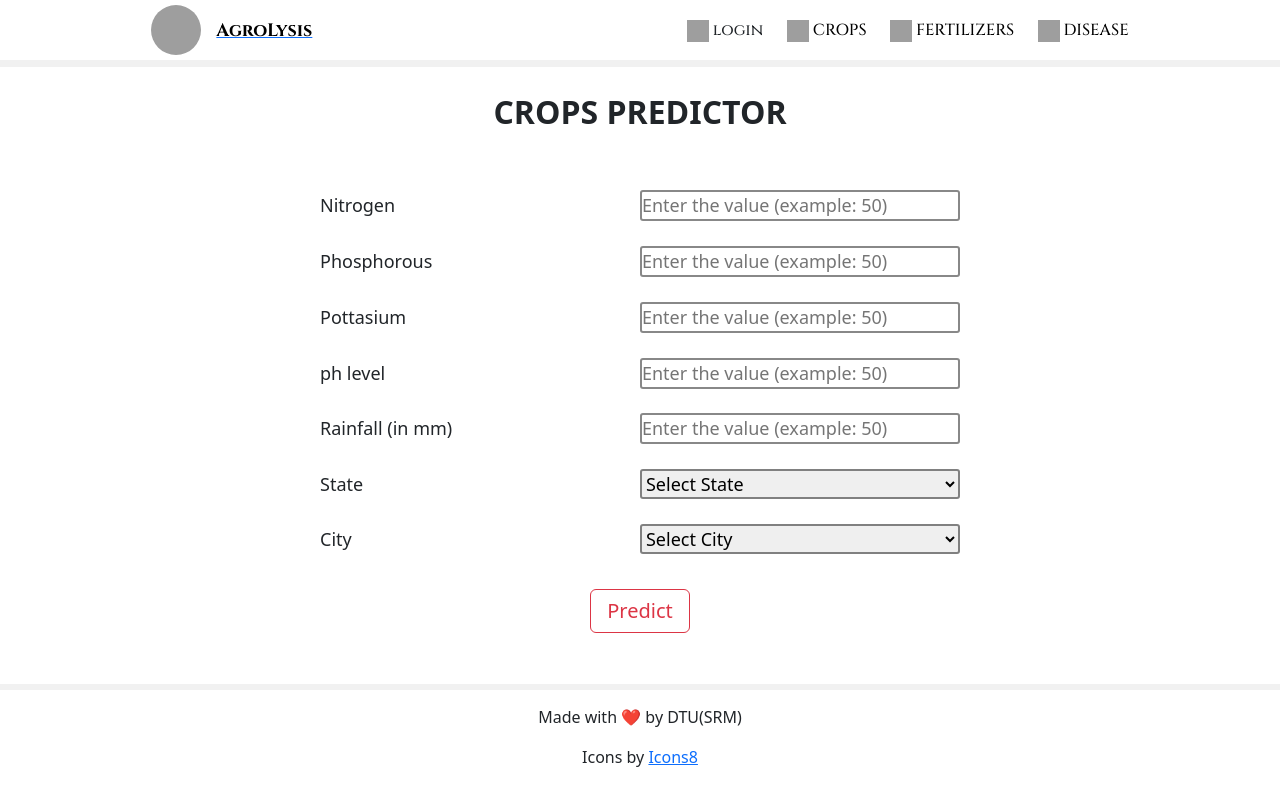
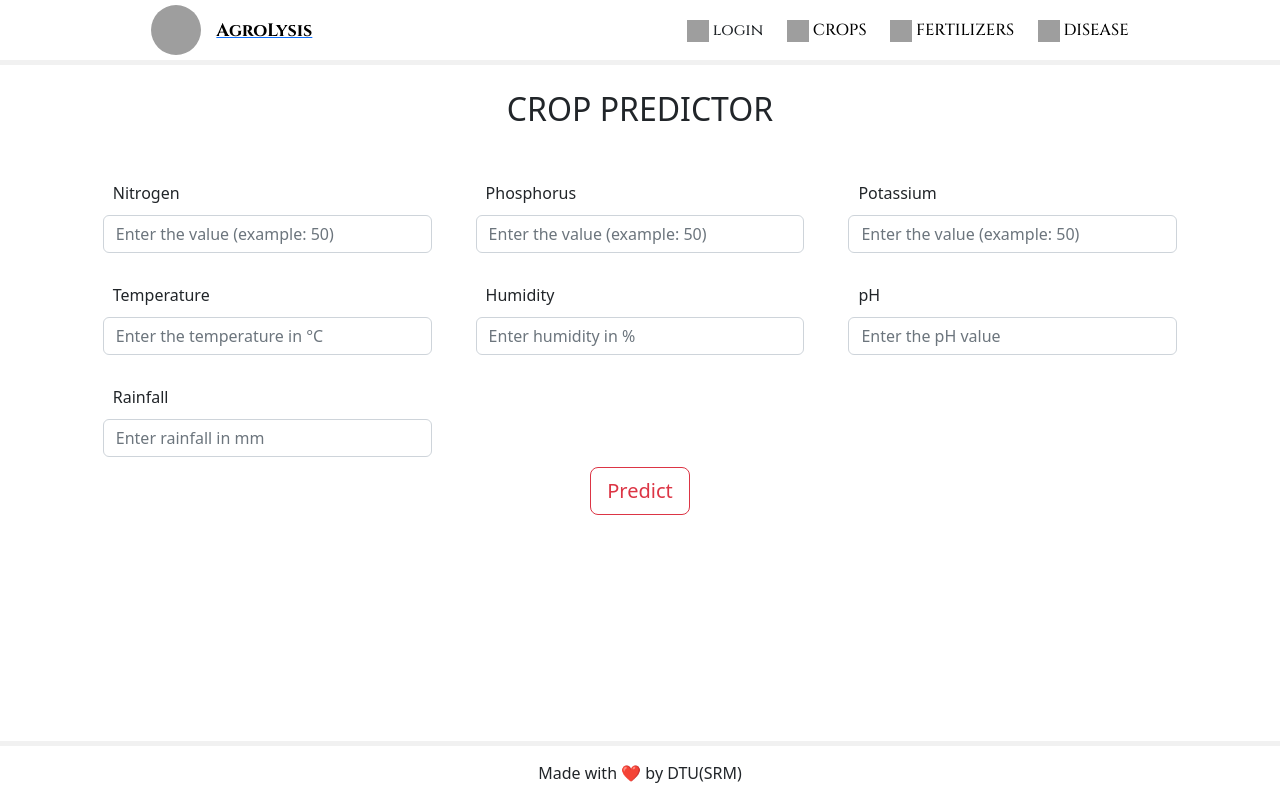
Before and after one commit to sequel-tj/AgroLysis, a Flask app: page /crops in a window 1280 px wide. Run offline with Flask 3, Linux system fonts and the light colour scheme; parts of the project's set-up code (start-up, migrations or seed data) failed here and were passed over; grey boxes are pictures that could not be loaded.

Commit message:
ui fixed

```diff
--- a/app.py
+++ b/app.py
@@ -5,6 +5,13 @@ from flask_wtf import FlaskForm
 from wtforms import StringField, PasswordField, SubmitField, HiddenField
 from wtforms.validators import InputRequired, Length, ValidationError, Email
 from flask_bcrypt import Bcrypt
+
+import numpy as np
+import pandas as pd
+import sklearn
+import pickle
+
+crops_model = pickle.load(open('./models/crops.pkl', 'rb'))
 
 app = Flask(__name__)
 
@@ -109,18 +116,94 @@ def user():
 
 
 
-@app.route('/cropsResult', methods = ['GET', 'POST'])
+@app.route('/cropsResult', methods = ['POST'])
 def cropsResult():
     if request.method == 'POST':
-        print(request.form)
+        n = float(request.form['nitrogen'])
+        p = float(request.form['phosphorus'])
+        k = float(request.form['potassium'])
+        temp = float(request.form['temperature'])
+        humidity = float(request.form['humidity'])
+        ph = float(request.form['pH'])
+        rainfall = float(request.form['rainfall'])
 
-    return 'crops result page'
+        features = np.array([[n, p, k, temp, humidity, ph, rainfall]])
+        predict = crops_model.predict(features)
+
+        print("crop prediction")
+        print("-------------------------------")
+        print("input data -> ", features[0])
+
+        crop_idx = {
+            1: 'rice',
+            2: 'maize',
+            3: 'chickpea',
+            4: 'kidneybeans',
+            5: 'pigeonpeas',
+            6: 'mothbeans',
+            7: 'mungbean',
+            8: 'blackgram',
+            9: 'lentil',
+            10: 'pomegranate',
+            11: 'banana',
+            12: 'mango',
+            13: 'grapes',
+            14: 'watermelon',
+            15: 'muskmelon',
+            16: 'apple',
+            17: 'orange',
+            18: 'papaya',
+            19: 'coconut',
+            20: 'cotton',
+            21: 'jute',
+            22: 'coffee'
+        }
+
+        crop_url = {
+            'rice' : 'https://images.cnbctv18.com/wp-content/uploads/2023/07/Rice-2.jpg',
+            'maize' : 'https://seed2plant.in/cdn/shop/products/maizeseeds.jpg?v=1604034397',
+            'chickpea' : 'https://media.post.rvohealth.io/wp-content/uploads/2021/10/chickpeas-732x549-thumbnail-732x549.jpg',
+            'kidneybeans' : 'https://media.istockphoto.com/id/1863013813/photo/dried-raw-red-beans-in-a-bowl.webp?b=1&s=170667a&w=0&k=20&c=TY4zeXBm8iK415Rk-IlXTGxNeV7vGQ0laPPPQa8a8uQ=',
+            'pigeonpeas' : 'https://5.imimg.com/data5/SELLER/Default/2021/11/HW/CP/XB/10888193/pigeon-pea-seeds.jpg',
+            'mothbeans' : 'https://www.poshtik.in/cdn/shop/products/Moth_Dal_Poshtik_grande.jpg?v=1565272395',
+            'mungbean' : 'https://www.cookingwithcamilla.com/wp-content/uploads/2022/11/whole-green-mung-beans-1x1-2369.jpg',
+            'blackgram' : 'https://www.shutterstock.com/image-photo/fresh-black-gram-udad-clay-600nw-2077914544.jpg',
+            'lentil' : 'https://www.keepingthepeas.com/wp-content/uploads/2022/11/red-lentils-in-wood-bowl.jpg',
+            'pomegranate' : 'https://insanelygoodrecipes.com/wp-content/uploads/2023/02/Cut-Opened-Ripe-Pomegranate-on-Wood-Plate.jpg',
+            'banana' : 'https://www.forbesindia.com/media/images/2022/Sep/img_193773_banana.jpg',
+            'mango' : 'https://img.etimg.com/thumb/width-640,height-480,imgsize-105444,resizemode-75,msid-91803294/small-biz/trade/exports/insights/a-heat-waves-lamented-victim-the-mango-indias-king-of-fruits/mango-stock.jpg',
+            'grapes' : 'https://images.pexels.com/photos/9556561/pexels-photo-9556561.jpeg?auto=compress&cs=tinysrgb&w=1260&h=750&dpr=1',
+            'watermelon' : 'https://hips.hearstapps.com/hmg-prod/images/fresh-ripe-watermelon-slices-on-wooden-table-royalty-free-image-1684966820.jpg',
+            'muskmelon' : 'https://www.healthshots.com/wp-content/uploads/2020/04/muskmelon.jpg',
+            'apple' : 'https://images.everydayhealth.com/images/diet-nutrition/apples-101-about-1440x810.jpg',
+            'orange' : 'https://www.heythattastesgood.com/wp-content/uploads/2022/06/orange-fruits.jpg',
+            'papaya' : 'https://draxe.com/wp-content/uploads/2018/11/DrAxePapayaBenefitsHeader.jpg',
+            'coconut' : 'https://cdn11.bigcommerce.com/s-i52r9dz4cm/products/1780/images/1382/CO-635_Coconut_Oil__47403.1581876884.500.750.jpg?c=2',
+            'cotton' : 'https://imgix-prod.sgs.com/-/media/sgscorp/images/natural-resources/cotton-plant.cdn.en-IN.1.jpg?fit=crop&crop=edges&auto=format&w=1200&h=630',
+            'jute' : 'https://researchoutreach.org/wp-content/uploads/2021/05/shutterstock_1340391350.jpg',
+            'coffee' : 'https://5.imimg.com/data5/SELLER/Default/2021/8/AP/WL/GJ/5504430/roasted-coffee-beans-500x500.jpg'
+        }
+
+        if len(predict) > 0:
+            res = []
+            res_url = []
+            for i in predict:
+                res.append(crop_idx[i])
+                res_url.append(crop_url[crop_idx[i]])
+
+            print("Output -> ", res)
+            print("-------------------------------")
+            return render_template('crops.html', result = True, data = [res, res_url])
+        else:
+            return render_template('crops.html', result = True, data = "-1")
+
+    return render_template('crops.html', result = False)
 
 
 @app.route('/fertilizersRequired', methods = ['GET', 'POST'])
 def requiredFertilizers():
     if request.method == 'POST':
-        print(request.form)
+        pass
 
     return 'Required Fertilizers result page'
 
--- a/static/css/services.css
+++ b/static/css/services.css
@@ -1,69 +1,103 @@
 #crops-section, #fertilizers-section, #disease-section {
-    position: relative;
     width: 100%;
-    top: 33px;
-    height: calc(100vh - 115px);
-    display: flex;
-    align-items: center;
-    justify-content: center;
+    min-height: calc(100vh - 59px - 65px);
+    background-color: white;
+    padding-bottom: 35px;
+}
+
+#crops-section > h2, #fertilizers-section > h2, #disease-section > h2 {
+    text-align: center;
+    padding: 25px;
+}
+
+.form-container {
+    width: 95%;
+    margin: auto;
+    overflow: hidden;
+}
+
+.form-container > form {
+    width: 100%;
 }
 
 .crops-container, .fertilizers-container, .disease-container {
-    width: 100%;
-    height: 90%;
-    background-color: #ffffff;
-    display: flex;
-    align-items: center;
-    justify-content: space-evenly;
-    flex-direction: column;
+    width: 90%;
+    margin: auto;
 }
 
-.crops-container > h2, .fertilizers-container > h2, .disease-container > h2 {
-    font-weight: 700;
+.form-group {
+    margin: 10px;
+}
+
+.form-group > label {
+    margin: 10px;
+}
+
+.form-submit {
+    width: 100%;
+    text-align: center;
+}
+
+.crops-result {
+    width: 100%;
+    margin-top: 35px;
+    padding-bottom: 55px;
+    border-radius: 10px;
+    background-color: rgb(234, 255, 234);
+}
+
+.crops-result > h2 {
+    padding: 25px 0 0px 25px;
     text-transform: uppercase;
 }
 
-.form-container {
-    height: 80%;
-    width: 50%;
-    display: flex;
-    justify-content: center;
-    align-items: center;
+.crops-result > h5 {
+    text-align: center;
+    padding-bottom: 54px;
 }
 
-.form-container > form {
-    height: 100%;
-    width: 100%;
-    display: flex;
-    flex-direction: column;
-    justify-content: space-evenly;
-    align-items: center;
-}
-
-.form-card {
+.crops-result-container {
     width: 100%;
     display: flex;
     justify-content: center;
     align-items: center;
+    flex-wrap: wrap;
+    flex-flow: wrap;
 }
 
-.form-card > label {
-    width: 48%;
-    font-size: 18px;
-    font-weight: 500;
-    margin-right: 2%;
-
+.crops-result-card {
+    width: 350px;
+    height: 325px;
+    margin: 15px auto;
+    border-radius: 2%;
+    background-color: white;
+    border: 1px solid rgb(243, 243, 243);
+    box-shadow: 0px 0px 15px 1px rgba(5, 17, 6, 0.277);
 }
 
-.form-card > input, .form-card > select {
-    width: 50%;
-    font-size: 18px;
-    border-radius: 3px;
-    border: 2px solid #00000077;
+.crops-result-card > img {
+    width: 90%;
+    height: 70%;
+    margin: 5% 5% 5% 5%;
+    border-radius: 2%;
+    object-fit: cover;
+    object-position: center;
 }
 
-.form-container > form > button {
-    font-size: 20px;
-    width: 100px;
-    margin-top: 10px;
+.crops-result-card > h4 {
+    width: 90%;
+    margin: 0% 5% 5% 5%;
+    text-transform: capitalize;
+    text-align: center;
 }
+
+.crops-result-card > h6 {
+    font-size: 18px;
+    font-weight: 400;
+    margin: 0 5%;
+}
+
+.crops-result-card > h6 > span {
+    font-weight: bold;
+    text-transform: capitalize;
+}
--- a/static/css/style.css
+++ b/static/css/style.css
@@ -69,7 +69,7 @@ footer {
 #heading {
     position: relative;
     width: 100%;
-    height: 365px;
+    height: 300px;
     overflow: hidden;
 }
 
--- a/templates/base.html
+++ b/templates/base.html
@@ -37,8 +37,7 @@
                     </a>
                 {% else %}
                     <a href="/login" onclick="func" class="nav-link">
-                        <img width="22" height="22" src="https://img.icons8.com/windows/22/user-male-circle.png"
-                            alt="user-male-circle" />
+                        <img width="22" height="22" src="https://img.icons8.com/windows/22/user-male-circle.png" alt="user" />
                         <span id="login-user">login</span>
                     </a>
                 {% endif %}
@@ -73,6 +72,8 @@
         </div>
     </nav>
 
+    <div style="width: 100%; height: 65px; background-color: #f1f1f1;"></div>
+
     {% block homepage %}
     {% endblock homepage %}
 
@@ -90,10 +91,10 @@
 
 
     <footer>
-        <p>Made with ❤️ by DTU(SRM)</p>
-        <p>Icons by
+        Made with ❤️ by DTU(SRM)
+        <!-- <p>Icons by
             <a target="_blank" href="https://icons8.com">Icons8</a>
-        </p>
+        </p> -->
     </footer>
 
     <script src="https://cdn.jsdelivr.net/npm/bootstrap@5.2.3/dist/js/bootstrap.bundle.min.js"
--- a/templates/crops.html
+++ b/templates/crops.html
@@ -3,32 +3,68 @@
 {% block crops %}
 
 <section id="crops-section">
-    <div class="crops-container">
-        <h2>CROPS PREDICTOR</h2>
-
+    <h2>CROP PREDICTOR</h2>
     <div class="form-container">
         <form action="/cropsResult" method="post">
-                <div class="form-card">
+            <div class="crops-container">
+                <div class="row">
+                    <div class="col-md-4">
+                        <div class="form-group">
                             <label for="nitrogen">Nitrogen</label>
-                    <input type="text" required name="nitrogen" id="nitrogen" placeholder="Enter the value (example: 50)">
+                            <input type="text" class="form-control" name="nitrogen" id="nitrogen" required
+                                placeholder="Enter the value (example: 50)">
                         </div>
-                <div class="form-card">
-                    <label for="phosphorous">Phosphorous</label>
-                    <input type="text" required name="phosphorous" id="phosphorous" placeholder="Enter the value (example: 50)">
                     </div>
-                <div class="form-card">
-                    <label for="pottasium">Pottasium</label>
-                    <input type="text" required name="pottasium" id="pottasium" placeholder="Enter the value (example: 50)">
+                    <div class="col-md-4">
+                        <div class="form-group">
+                            <label for="phosphorus">Phosphorus</label>
+                            <input type="text" class="form-control" name="phosphorus" id="phosphorus" required
+                                placeholder="Enter the value (example: 50)">
                         </div>
-                <div class="form-card">
-                    <label for="ph">ph level</label>
-                    <input type="text" required name="ph" id="ph" placeholder="Enter the value (example: 50)">
                     </div>
-                <div class="form-card">
-                    <label for="rainfall">Rainfall (in mm)</label>
-                    <input type="text" required name="rainfall" id="rainfall" placeholder="Enter the value (example: 50)">
+                    <div class="col-md-4">
+                        <div class="form-group">
+                            <label for="potassium">Potassium</label>
+                            <input type="text" class="form-control" name="potassium" id="potassium" required
+                                placeholder="Enter the value (example: 50)">
                         </div>
-                <div class="form-card">
+                    </div>
+                </div>
+                <div class="row">
+                    <div class="col-md-4">
+                        <div class="form-group">
+                            <label for="temperature">Temperature</label>
+                            <input type="text" class="form-control" name="temperature" id="temperature" required
+                                placeholder="Enter the temperature in °C">
+                        </div>
+                    </div>
+                    <div class="col-md-4">
+                        <div class="form-group">
+                            <label for="humidity">Humidity</label>
+                            <input type="text" class="form-control" name="humidity" id="humidity" required
+                                placeholder="Enter humidity in %">
+                        </div>
+                    </div>
+                    <div class="col-md-4">
+                        <div class="form-group">
+                            <label for="pH">pH</label>
+                            <input type="text" class="form-control" name="pH" id="pH" required
+                                placeholder="Enter the pH value">
+                        </div>
+                    </div>
+                </div>
+                <div class="row">
+                    <div class="col-md-4">
+                        <div class="form-group">
+                            <label for="rainfall">Rainfall</label>
+                            <input type="text" class="form-control" name="rainfall" id="rainfall" required
+                                placeholder="Enter rainfall in mm">
+                        </div>
+                    </div>
+                </div>
+            </div>
+
+            <!-- <div class="form-card">
                     <label for="state">State</label>
                     <select required name="state" id="state" onchange="show_cities('city', this.selectedIndex);">
                     </select>
@@ -38,11 +74,31 @@
                     <select required name="city" id="city">
                         <option value="select">Select City</option>
                     </select>
+                </div> -->
+
+            <div class="form-submit">
+                <button class="btn btn-outline-danger btn-lg" type="submit">Predict</button>
             </div>
+        </form>
 
-                <button class="btn btn-outline-danger" type="submit">Predict</button>
-            </form>
+        {% if result %}
+        <div class="crops-result">
+            <h2>Result:</h2>
+            {% if data == "-1" %}
+            <h5>Sorry, we are not able to recommed a proper crop for this enviroment!</h5>
+            {% else %}
+            <div class="crops-result-container">
+                {% for i in range(data[0]|length) %}
+                <div class="crops-result-card">
+                    <img src="{{data[1][i]}}" alt="{{data[0][i]}}-image">
+                    <h6>Recommended crop for cultivation is : <span>{{data[0][i]}}</span></h6>
+                    <!-- <h4>{{data[0][i]}}</h4> -->
                 </div>
+                {% endfor %}
+            </div>
+            {% endif %}
+        </div>
+        {% endif %}
     </div>
 
     <script type="text/javascript">
--- a/templates/index.html
+++ b/templates/index.html
@@ -5,7 +5,6 @@
 <!-- slideshow -->
 
 <section id="heading">
-  <div class="line" style="height: 5px; width: 100%; background-color: #f1f1f1; margin-top: 60px;"></div>
   <div class="carousel slide carousel-fade" data-bs-ride="carousel">
     <div class="carousel-inner">
       <div class="carousel-item slideShow active" data-bs-interval="2500">
```
Also changed, not shown: templates/disease.html (+16 -6 lines), templates/fertilizers.html (+31 -21 lines), 1 other file. Lines whose indentation alone changed are shown as unchanged.
